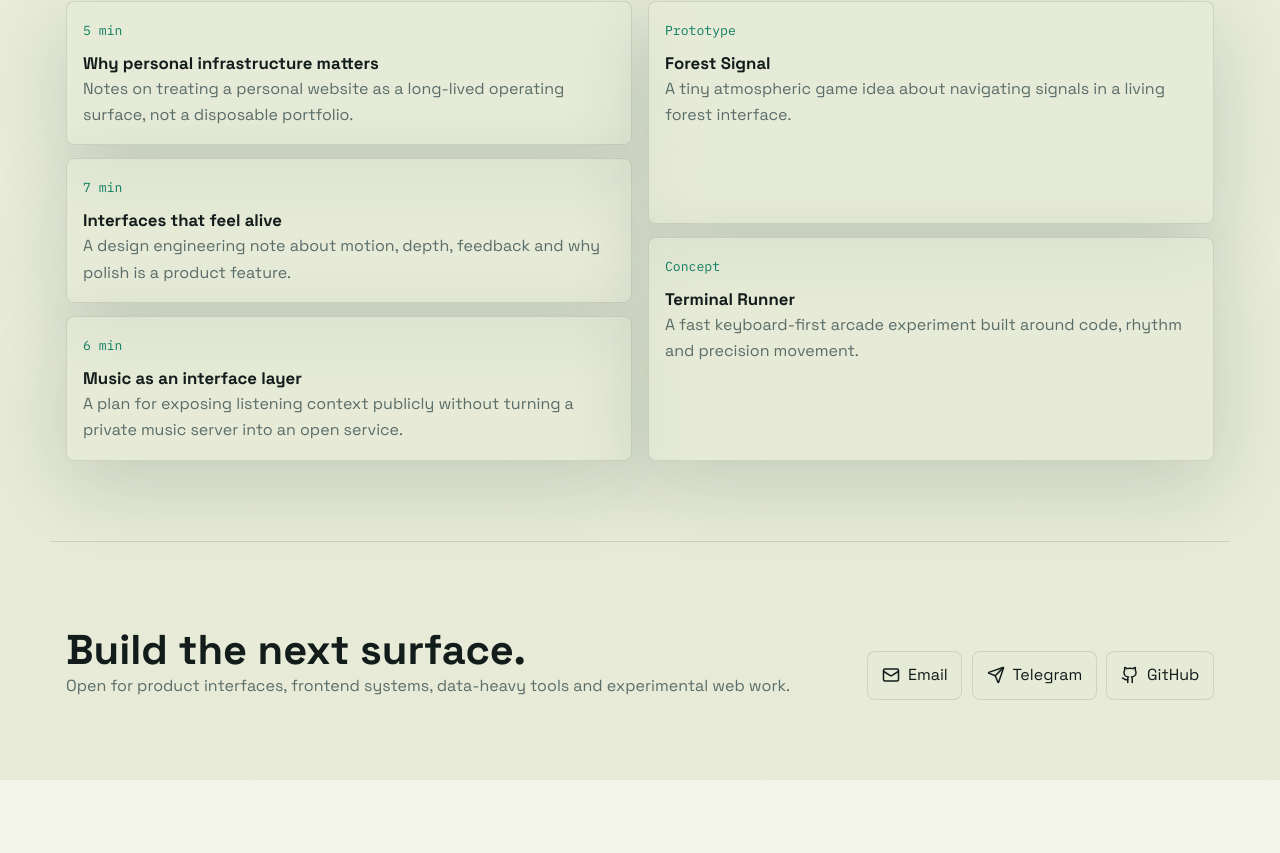
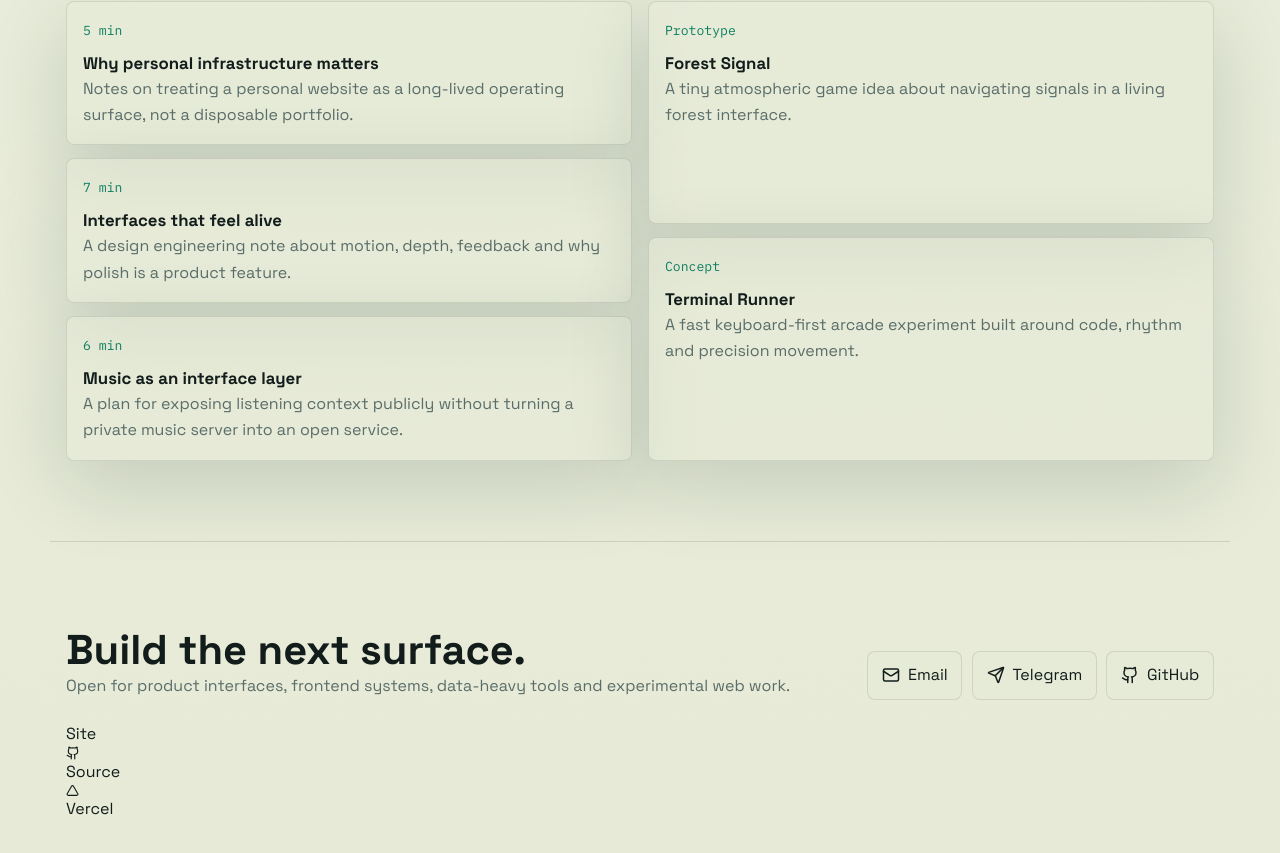
Before and after one commit to lattelix/v0-portfolio-page, a Next.js app: page / in a window 1280 px wide. Shown: the part 4293-5146 px from the top of the page. Before the commit the page ends 5073 px from the top, so only its background shows below. Built offline with nearby package versions, Linux system fonts and the light colour scheme; no server answers.

Commit message:
Add subtle source and Vercel links to footer

```diff
--- a/app/page.tsx
+++ b/app/page.tsx
@@ -1,6 +1,6 @@
 import type { Metadata } from 'next'
 import Link from 'next/link'
-import { ArrowUpRight, ExternalLink, Github, Globe2, Mail } from 'lucide-react'
+import { ArrowUpRight, ExternalLink, Github, Globe2, Mail, Triangle } from 'lucide-react'
 
 import { LivingScene } from '@/components/site/living-scene'
 import { LiveSignalPanel } from '@/components/site/live-signal-panel'
@@ -205,6 +205,17 @@ export default async function Page() {
             )
           })}
         </div>
+        <div className="footer-build-links" aria-label="Site source and deployment">
+          <span>Site</span>
+          <a href="https://github.com/lattelix/v0-portfolio-page" rel="noreferrer" target="_blank">
+            <Github aria-hidden="true" size={14} />
+            Source
+          </a>
+          <a href="https://vercel.com/alexs-projects-76662c2b/v0-portfolio-page" rel="noreferrer" target="_blank">
+            <Triangle aria-hidden="true" size={13} />
+            Vercel
+          </a>
+        </div>
       </footer>
     </main>
   );
```
